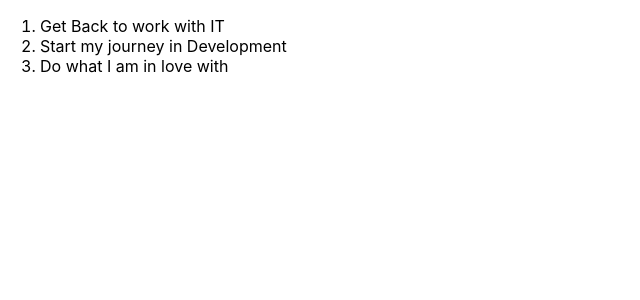
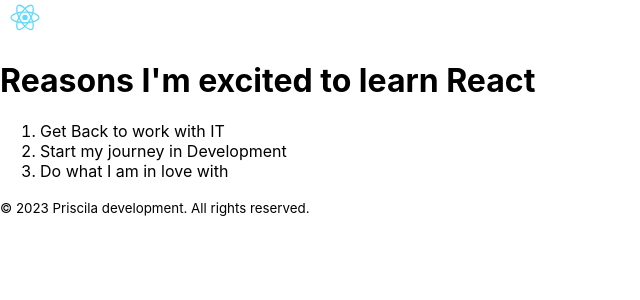
Before and after one commit to pittyh6/react-scrimba-8-12Mths-webDevStudy-2022-2023, a React (Create React App) app in the folder build-a-react-info-site/correct-set-up/my-set/: page / in a window 1280 px wide. Shown: the top 300 px of the page, without its empty margins (0-640 px from the left). Built offline with nearby package versions, Linux system fonts and the light colour scheme.

Commit message:
lesson 15 - challenge2

```diff
--- a/build-a-react-info-site/correct-set-up/my-set/src/App.js
+++ b/build-a-react-info-site/correct-set-up/my-set/src/App.js
@@ -124,7 +124,7 @@
     </div>
   );
 }
-const lesson15 = ReactDOM.createRoot(document.getElementById('lesson15'))
+const lesson15 = ReactDOM.createRoot(document.getElementById("lesson15"));
 //lesson15.render(<ComponentName/>)
 
 //----------------------------
@@ -136,7 +136,7 @@
   excited to be learning React :)
   Render your list to the page
 */
-function Challenge15(){
+function Challenge15() {
   return (
     <div>
       <ol>
@@ -145,11 +145,45 @@
         <li>Do what I am in love with</li>
       </ol>
     </div>
-  )
+  );
 }
-const chall15 = ReactDOM.createRoot(document.getElementById('challenge15'))
-chall15.render(<Challenge15 />);
+const chall15 = ReactDOM.createRoot(document.getElementById("challenge15"));
+//chall15.render(<Challenge15 />);
 
+//----------------------------
+//lesson 16 - challange 15 part 2
+/*
+  Part 2:
+  - Add a `header` element with a nested `nav` element. Inside the `nav`,
+    include a `img` element with the image of the React logo inside
+    (src="./react-logo.png") and make sure to set the width to something
+    more manageable so it doesn't take up the whole screen
+  - Add an `h1` with some text describing the page. (E.g. "Reasons
+    I'm excited to learn React"). Place it above the ordered list.
+  - Add a `footer` after the list that says:
+      "© 20xx <last name here> development. All rights reserved."
+*/
 
-
+function Challenge15P2() {
+  return (
+    <div>
+      <header>
+        <nav>
+          <img src={logo} alt="react logo" width="50px" />
+        </nav>
+      </header>
+      <h1>Reasons I'm excited to learn React</h1>
+      <ol>
+        <li>Get Back to work with IT</li>
+        <li>Start my journey in Development</li>
+        <li>Do what I am in love with</li>
+      </ol>
+      <footer>
+        <small>© 2023 Priscila development. All rights reserved.</small>
+        </footer>
+    </div>
+  );
+}
+const chall15p2 = ReactDOM.createRoot(document.getElementById("challenge15"));
+chall15p2.render(<Challenge15P2/>)
 export default App;
```
Lines whose indentation alone changed are shown as unchanged.
